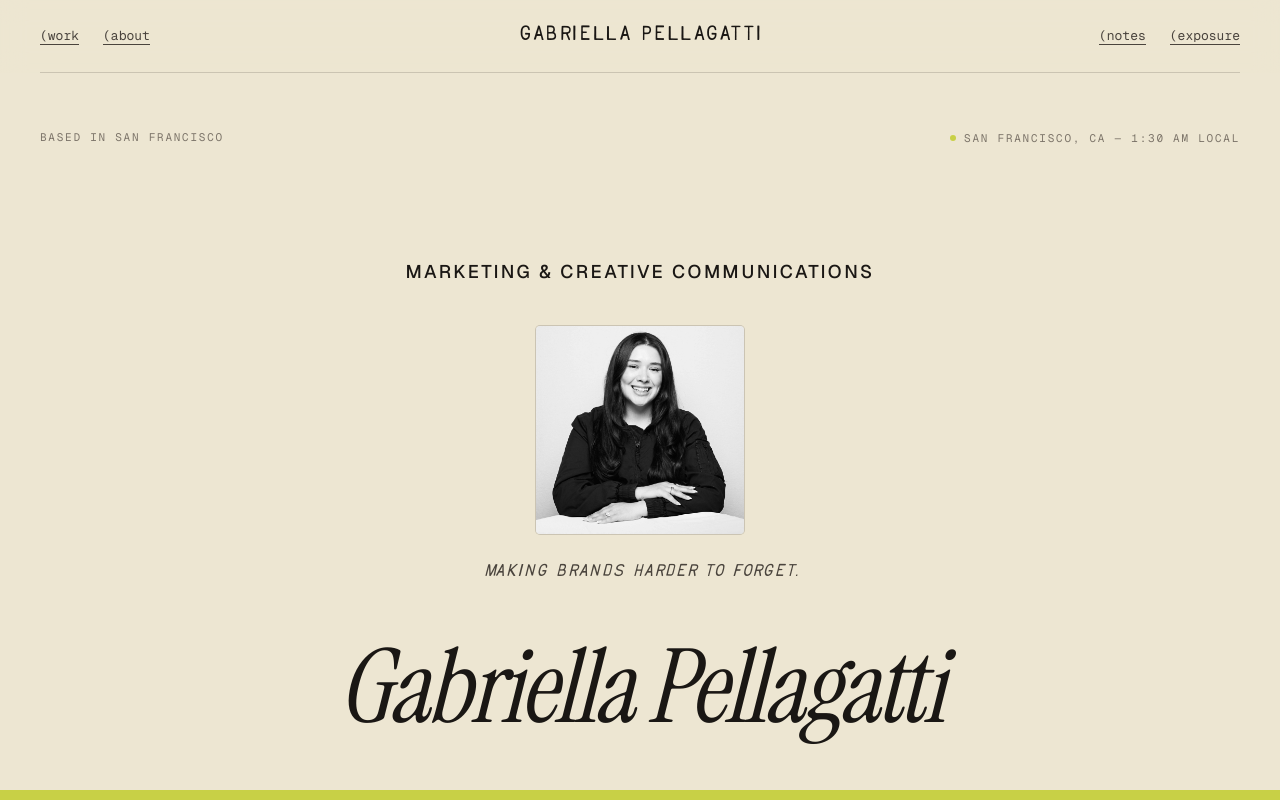
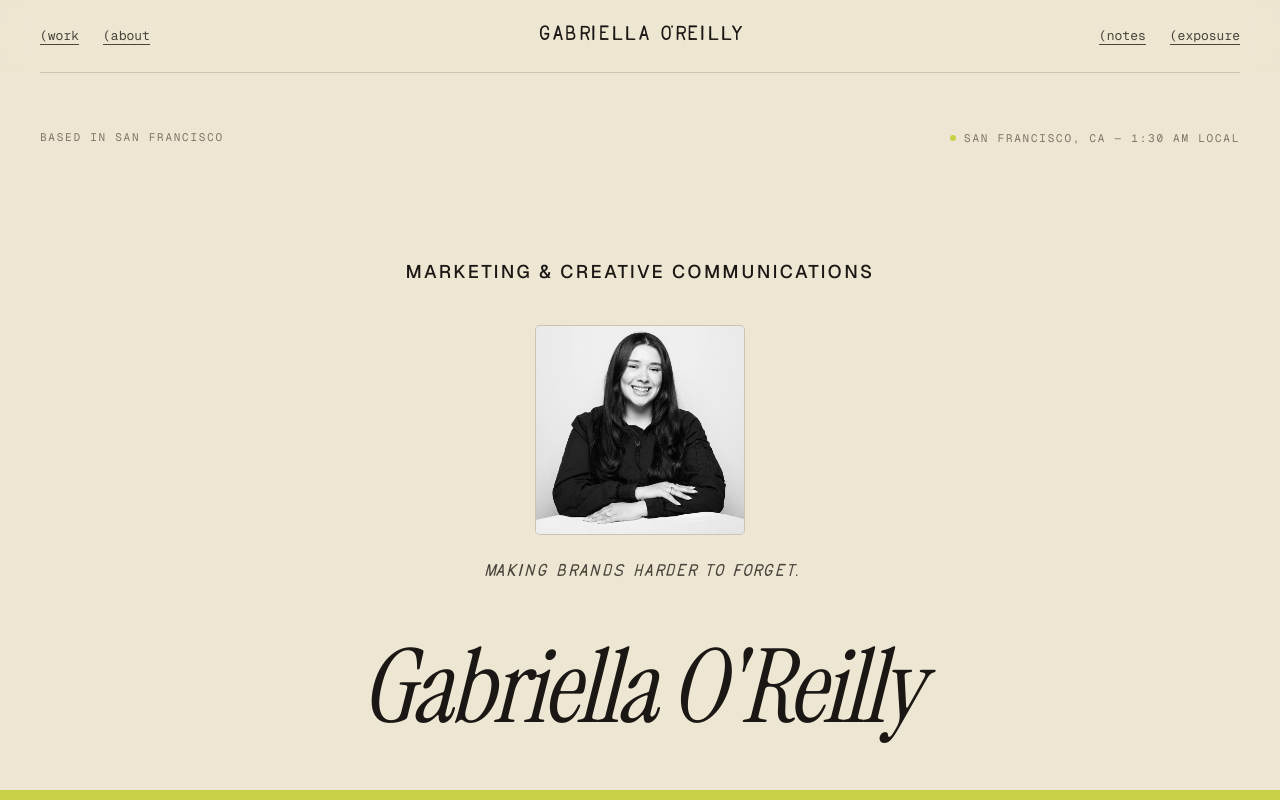
Before and after one commit to gabsreilly/portfolio, a Next.js app: page / in a window 1280 px wide. Shown: the top 800 px of the page. Built offline with nearby package versions, Linux system fonts and the light colour scheme.

Commit message:
Update display name: Pellagatti -> O'Reilly across site

```diff
--- a/app/campaigns/[slug]/page.tsx
+++ b/app/campaigns/[slug]/page.tsx
@@ -23,7 +23,7 @@ export async function generateMetadata({
   const c = getCampaign(slug);
   if (!c) return { title: "Not found" };
   return {
-    title: `${c.title} — Gabriella Pellagatti`,
+    title: `${c.title} — Gabriella O'Reilly`,
     description: c.summary,
   };
 }
--- a/app/exposure/page.tsx
+++ b/app/exposure/page.tsx
@@ -6,7 +6,7 @@ import { SiteFooter } from "@/components/site-footer";
 import { exposure } from "@/content/exposure";
 
 export const metadata: Metadata = {
-  title: "The Exposure Project — Gabriella Pellagatti",
+  title: "The Exposure Project — Gabriella O'Reilly",
   description: exposure.subtitle,
 };
 
--- a/app/layout.tsx
+++ b/app/layout.tsx
@@ -42,11 +42,11 @@ const instrumentSerif = Instrument_Serif({
 });
 
 export const metadata: Metadata = {
-  title: "Gabriella Pellagatti — An archive",
+  title: "Gabriella O'Reilly — An archive",
   description:
     "Translator of tech-jargon, online-speak, and stories that matter. A personal archive of work, words, and a few side things.",
   openGraph: {
-    title: "Gabriella Pellagatti — An archive",
+    title: "Gabriella O'Reilly — An archive",
     description:
       "Translator of tech-jargon, online-speak, and stories that matter.",
     type: "website",
--- a/app/notes/page.tsx
+++ b/app/notes/page.tsx
@@ -6,7 +6,7 @@ import { SiteFooter } from "@/components/site-footer";
 import { essays } from "@/content/writing";
 
 export const metadata: Metadata = {
-  title: "Notes — Gabriella Pellagatti",
+  title: "Notes — Gabriella O'Reilly",
   description:
     "Essays and short pieces on B2B content, voice, and strategy.",
 };
--- a/app/page.tsx
+++ b/app/page.tsx
@@ -70,7 +70,7 @@ function Hero() {
 
         <Reveal delay={560}>
           <h1 className="mt-10 whitespace-nowrap text-center font-serif italic leading-[0.9] text-[clamp(2.5rem,8vw,8rem)] tracking-[-0.03em] md:mt-14">
-            Gabriella Pellagatti
+            Gabriella O'Reilly
           </h1>
         </Reveal>
       </div>
@@ -83,7 +83,7 @@ function PortraitSlot() {
     <figure className="relative aspect-square w-full overflow-hidden rounded-sm ring-1 ring-line">
       <Image
         src="/portrait.jpg"
-        alt="Gabriella Pellagatti"
+        alt="Gabriella O'Reilly"
         width={520}
         height={520}
         className="h-full w-full object-cover"
--- a/components/site-footer.tsx
+++ b/components/site-footer.tsx
@@ -80,7 +80,7 @@ export function SiteFooter({ parent }: SiteFooterProps = {}) {
         </div>
 
         <div className="mt-20 flex flex-wrap items-end justify-between gap-4">
-          <span className="label">© {year} Gabriella Pellagatti</span>
+          <span className="label">© {year} Gabriella O'Reilly</span>
           <span className="label italic">
             {about.place} ·{" "}
             {new Date().toLocaleDateString("en-US", {
--- a/components/site-header.tsx
+++ b/components/site-header.tsx
@@ -20,7 +20,7 @@ export function SiteHeader() {
           href="/"
           className="font-display display-bold text-xl leading-none tracking-tight"
         >
-          Gabriella Pellagatti
+          Gabriella O'Reilly
         </Link>
         <Link href="/#contact" className="label-paren link">
           contact
@@ -41,7 +41,7 @@ export function SiteHeader() {
           href="/"
           className="justify-self-center whitespace-nowrap font-display display-bold text-2xl leading-none tracking-tight"
         >
-          Gabriella Pellagatti
+          Gabriella O'Reilly
         </Link>
 
         <nav className="flex justify-end gap-6">
--- a/content/about.ts
+++ b/content/about.ts
@@ -13,7 +13,7 @@
  */
 
 export const about = {
-  name: "Gabriella Pellagatti",
+  name: "Gabriella O'Reilly",
   tagline:
     "Translator of tech-jargon, online-speak, and stories that matter.",
 
```
